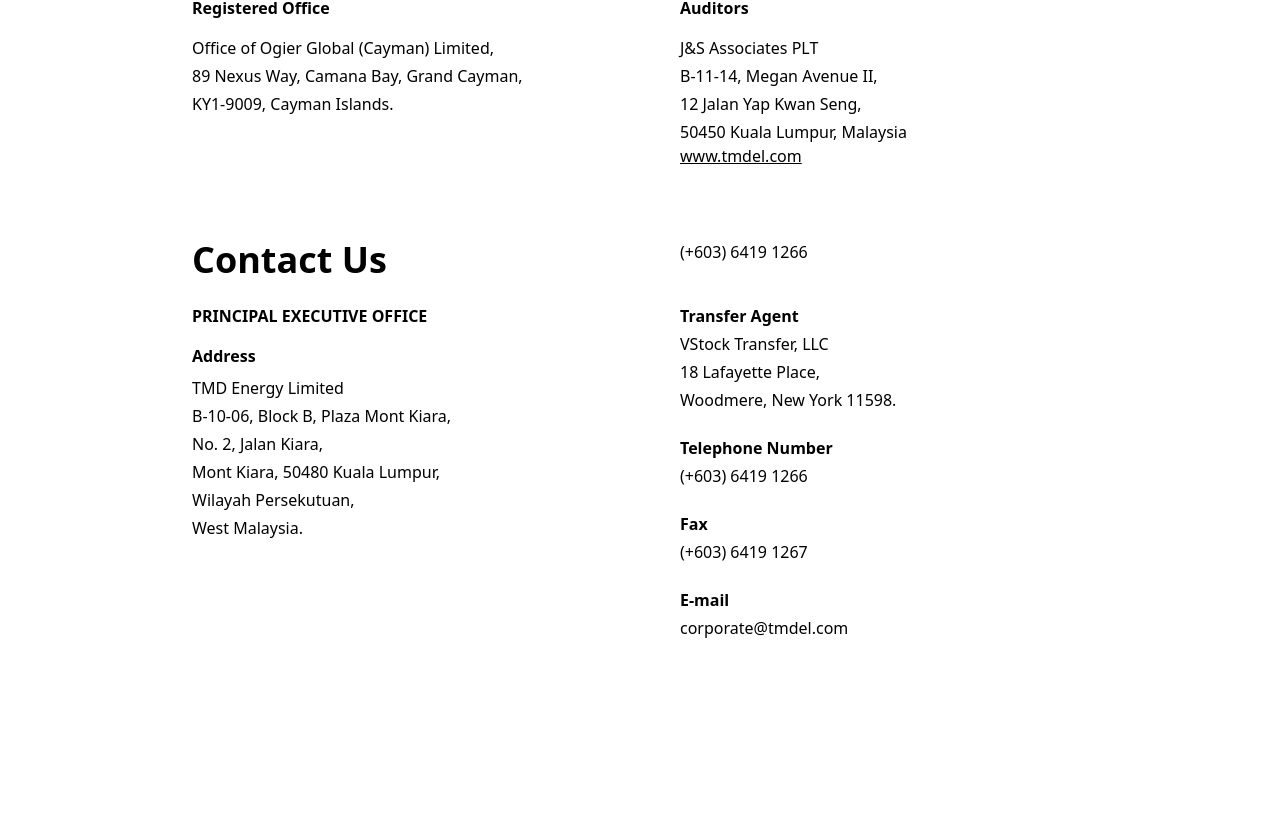
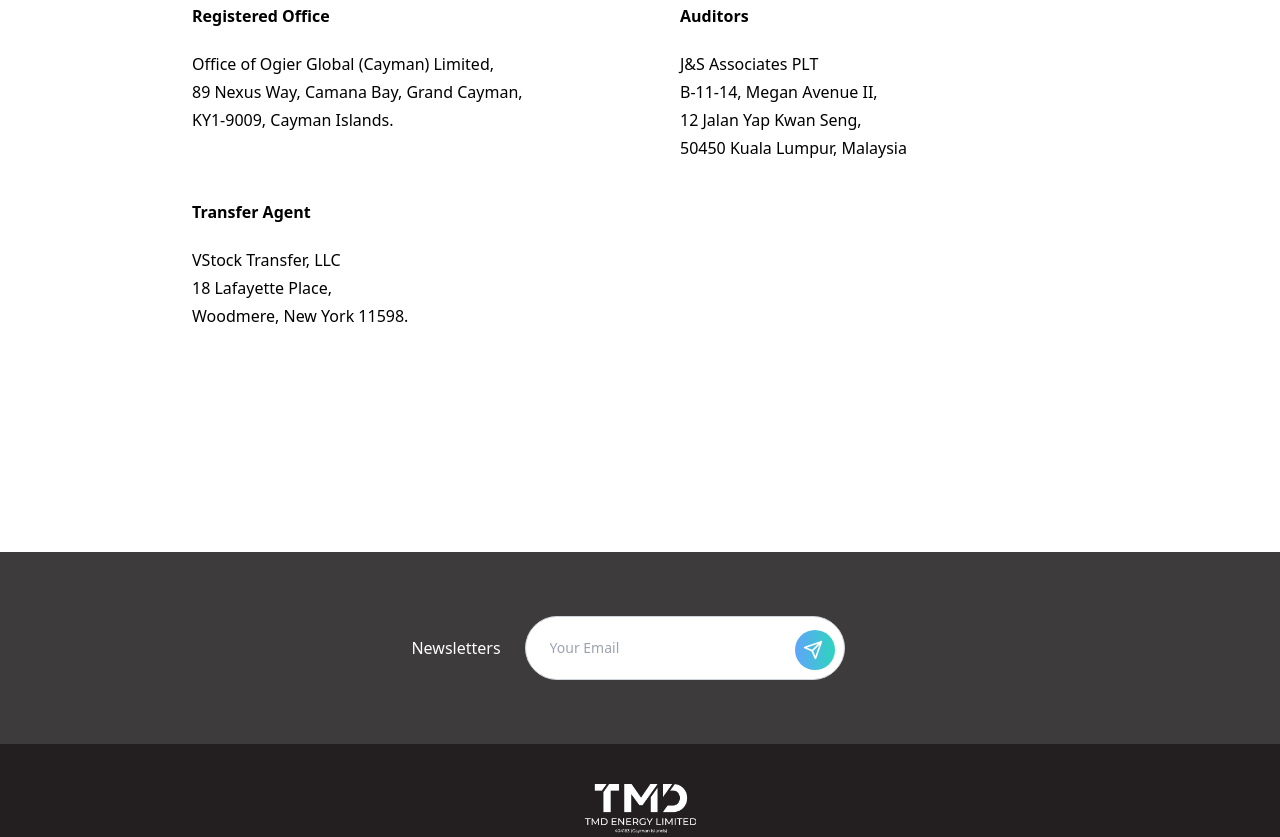
Before and after one commit to aqlhsyfqhsym/tmd-el, a Next.js app: page /about/corporate-information in a window 1280 px wide. Shown: the part 593-1430 px from the top of the page. Built offline with nearby package versions, Linux system fonts and the light colour scheme.

Commit message:
corporate information new content fix

```diff
--- a/app/about/corporate-information/page.tsx
+++ b/app/about/corporate-information/page.tsx
@@ -9,7 +9,7 @@
 
       <div className="grid grid-cols-1 md:grid-cols-2 gap-x-20 gap-y-10 my-20 text-black">
         <div>
-          <h2 className="font-bold mb-4">Principal Executive Office</h2>
+          <h2 className="font-bold mb-6">Principal Executive Office</h2>
           <div className="space-y-1">
             <p>
               B-10-06, Block B, Plaza Mont Kiara,
@@ -23,7 +23,7 @@
         </div>
 
         <div>
-          <h2 className="font-bold mb-4">
+          <h2 className="font-bold mb-6">
             Agent for Services of
             <br />
             Process in the United States
@@ -36,7 +36,7 @@
         </div>
 
         <div>
-          <h2 className="font-bold mb-4">Registered Office</h2>
+          <h2 className="font-bold mb-6">Registered Office</h2>
           <div className="space-y-1">
             <p>Office of Ogier Global (Cayman) Limited,</p>
             <p>89 Nexus Way, Camana Bay, Grand Cayman,</p>
@@ -45,69 +45,27 @@
         </div>
 
         <div>
-          <h2 className="font-bold mb-4">Auditors</h2>
+          <h2 className="font-bold mb-6">Auditors</h2>
           <div className="space-y-1">
             <p>J&S Associates PLT</p>
             <p>B-11-14, Megan Avenue II,</p>
             <p>12 Jalan Yap Kwan Seng,</p>
             <p>50450 Kuala Lumpur, Malaysia</p>
-            <a href="http://www.tmdel.com" className="underline">
-              www.tmdel.com
-            </a>
-          </div>
-        </div>
 
-        <div className="md:col-span-2 mt-8">
-          <div className="grid grid-cols-1 md:grid-cols-2 gap-x-20 gap-y-6">
-            <div>
-              <h1 className="text-4xl font-bold">Contact Us</h1>
-            </div>
-            <div>
-              <p>(+603) 6419 1266</p>
-            </div>
-            <div>
-              <h2 className="font-bold mb-4">PRINCIPAL EXECUTIVE OFFICE</h2>
-
-              <h3 className="font-bold mb-2">Address</h3>
-              <div className="space-y-1">
-                <p>TMD Energy Limited</p>
-                <p>
-                  B-10-06, Block B, Plaza Mont Kiara,
-                  <br />
-                </p>
-                <p>No. 2, Jalan Kiara, </p>
-                <p>Mont Kiara, 50480 Kuala Lumpur,</p>
-                <p>Wilayah Persekutuan,</p>
-                <p>West Malaysia.</p>
           </div>
         </div>
 
         <div>
-              <h3 className="font-bold mb-1">Transfer Agent</h3>
+          <h2 className="font-bold mb-6">Transfer Agent</h2>
           <div className="space-y-1">
               <p>VStock Transfer, LLC</p>
               <p>18 Lafayette Place,</p>
               <p>Woodmere, New York 11598.</p>
             </div>
-
-              <div className="mt-6">
-                <h3 className="font-bold mb-1">Telephone Number</h3>
-                <p>(+603) 6419 1266</p>
+          </div>
         </div>
 
-              <div className="mt-6">
-                <h3 className="font-bold mb-1">Fax</h3>
-                <p>(+603) 6419 1267</p>
-              </div>
 
-              <div className="mt-6">
-                <h3 className="font-bold mb-1">E-mail</h3>
-                <p>corporate@tmdel.com</p>
-              </div>
-            </div>
-          </div>
-        </div>
-      </div>
       </div>
   );
 }
```
Lines whose indentation alone changed are shown as unchanged.
